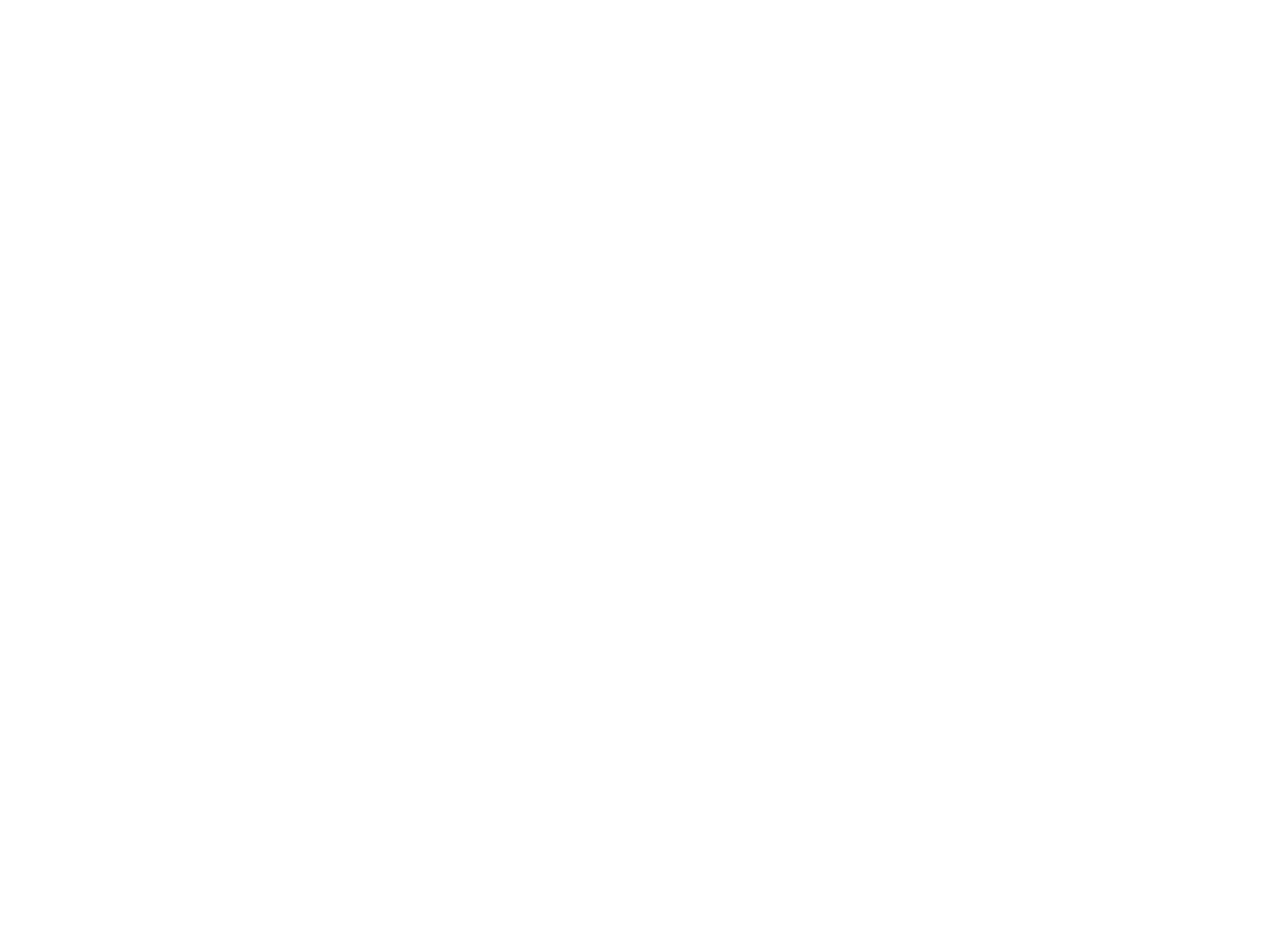
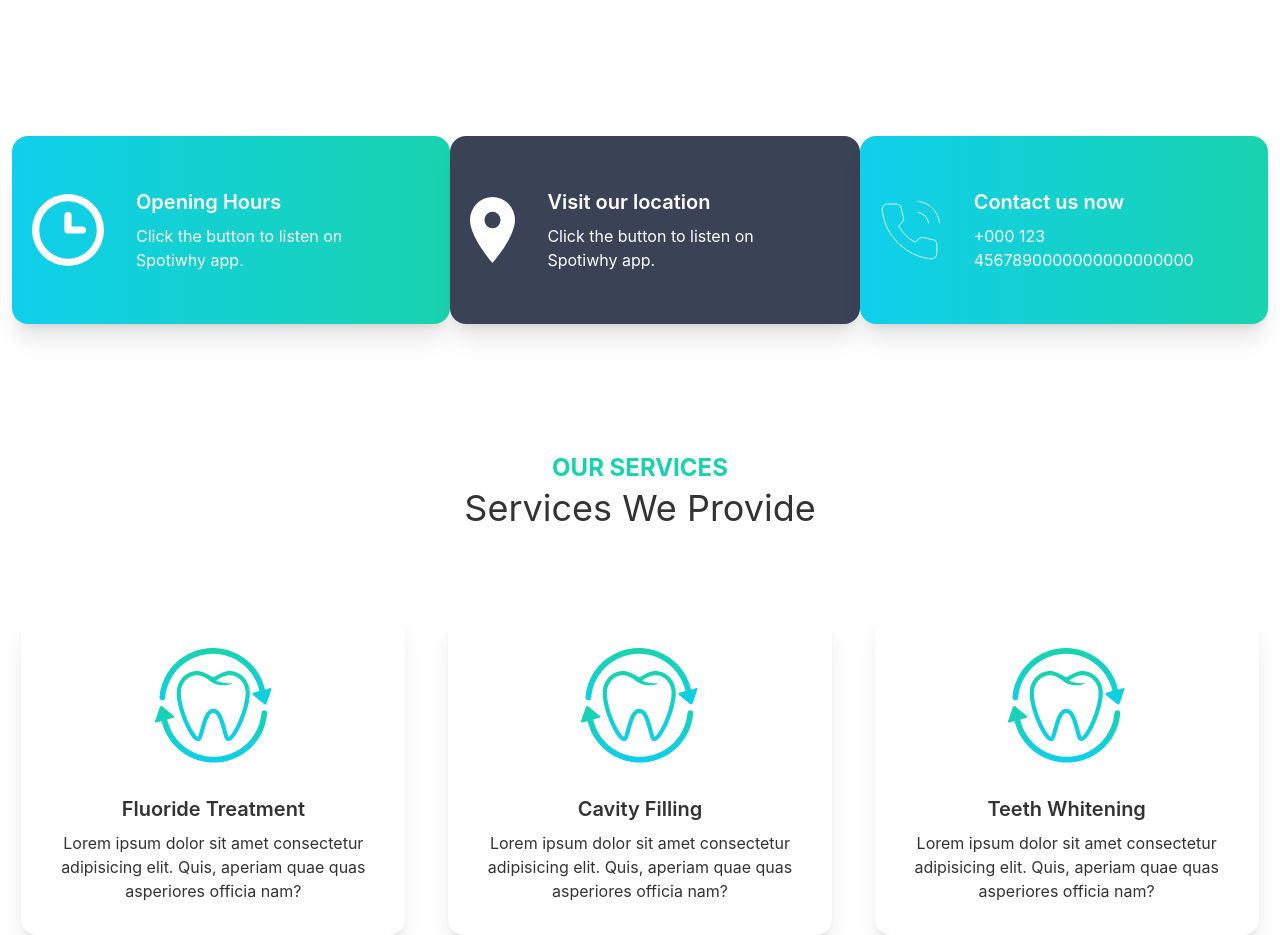
Before and after one commit to its-kayes/Doctors-clint-side, a React (Create React App) app: page / in a window 1280 px wide. Shown: the part 740-1675 px from the top of the page. Before the commit the page ends 864 px from the top, so only its background shows below. Built offline with nearby package versions, Linux system fonts and the light colour scheme.

Commit message:
Info Part Done

```diff
--- a/src/Page/Components/Home/Banner.js
+++ b/src/Page/Components/Home/Banner.js
@@ -9,7 +9,7 @@ const Banner = () => {
                 <div>
                     <h1 class="text-5xl font-bold">Your New Smile Starts Here</h1>
                     <p class="py-6">Provident cupiditate voluptatem et in. Quaerat fugiat ut assumenda excepturi exercitationem quasi. In deleniti eaque aut repudiandae et a id nisi.</p>
-                    <button class="btn btn-primary">Get Started</button>
+                    <button class="btn font-bold text-white bg-gradient-to-r from-primary to-secondary">Get Started</button>
                 </div>
             </div>
         </div>
--- a/src/Page/Components/Home/Home.js
+++ b/src/Page/Components/Home/Home.js
@@ -1,10 +1,15 @@
 import React from 'react';
 import Banner from './Banner';
+import bg from '../../../assets/images/bg.png';
+import Info from './Info/Info';
 
 const Home = () => {
+    let img = <img src={bg} alt="" />
     return (
         <div>
-            <Banner></Banner>
+            <Banner> </Banner>
+
+            <Info> </Info>
 
         </div>
     );
--- /dev/null
+++ b/src/Page/Components/Home/Info/Info.js
@@ -0,0 +1,14 @@
+import React from 'react';
+import InfoDetails from './InfoDetails';
+import InfoPlace from './InfoPlace';
+
+const Info = () => {
+    return (
+        <div>
+            <InfoPlace> </InfoPlace>
+            <InfoDetails> </InfoDetails>
+        </div>
+    );
+};
+
+export default Info;
--- /dev/null
+++ b/src/Page/Components/Home/Info/InfoDetails.js
@@ -0,0 +1,64 @@
+import React from 'react';
+import fluoride from '../../../../assets/images/fluoride.png';
+
+
+const InfoDetails = () => {
+    return (
+        <div className='mt-32'>
+            <p className='text-secondary font-bold text-center text-2xl'> OUR SERVICES </p>
+            <p className='text-center text-4xl mt-1'> Services We Provide </p>
+
+
+            <div className='flex justify-around mt-20'>
+                <div class="card w-96 bg-base-100 shadow-xl">
+                    <figure class="px-10 pt-10">
+                        <img src={fluoride} alt="Shoes" class="rounded-xl" />
+                    </figure>
+                    <div class="card-body items-center text-center">
+                        <h2 class="card-title">Fluoride Treatment</h2>
+                        <p>Lorem ipsum dolor sit amet consectetur adipisicing elit. Quis, aperiam quae quas asperiores officia nam?</p>
+                    </div>
+                </div>
+
+                <div class="card w-96 bg-base-100 shadow-xl ">
+                    <figure class="px-10 pt-10">
+                        <img src={fluoride} alt="Shoes" class="rounded-xl" />
+                    </figure>
+                    <div class="card-body items-center text-center">
+                        <h2 class="card-title">Cavity Filling</h2>
+                        <p>Lorem ipsum dolor sit amet consectetur adipisicing elit. Quis, aperiam quae quas asperiores officia nam?</p>
+                    </div>
+                </div>
+
+                <div class="card w-96 bg-base-100 shadow-xl">
+                    <figure class="px-10 pt-10">
+                        <img src={fluoride} alt="Shoes" class="rounded-xl" />
+                    </figure>
+                    <div class="card-body items-center text-center">
+                        <h2 class="card-title">Teeth Whitening</h2>
+                        <p>Lorem ipsum dolor sit amet consectetur adipisicing elit. Quis, aperiam quae quas asperiores officia nam?</p>
+                    </div>
+                </div>
+            </div>
+
+
+
+
+
+
+
+            {/* <div>
+                <div class="bg-gradient-to-r from-primary to-secondary card lg:card-side shadow-xl p-5">
+                    <figure><img className='' src={fluoride} alt="Album" /></figure>
+                    <div class="card-body">
+                        <h2 class="card-title">Fluoride Treatment</h2>
+                        <p>Click the button to listen on Spotiwhy app.</p>
+                    </div>
+                </div>
+            </div> */}
+
+        </div>
+    );
+};
+
+export default InfoDetails;
--- /dev/null
+++ b/src/Page/Components/Home/Info/InfoPlace.js
@@ -0,0 +1,35 @@
+import React from 'react';
+import clock from '../../../../assets/icons/clock.svg';
+import marker from '../../../../assets/icons/marker.svg';
+import phone from '../../../../assets/icons/phone.svg';
+
+const InfoPlace = () => {
+    return (
+        <div className='flex justify-between m-3 text-white'>
+            <div class="bg-gradient-to-r from-primary to-secondary card lg:card-side shadow-xl p-5">
+                <figure><img className='' src={clock} alt="Album" /></figure>
+                <div class="card-body">
+                    <h2 class="card-title">Opening Hours</h2>
+                    <p>Click the button to listen on Spotiwhy app.</p>
+                </div>
+            </div>
+            <div class=" bg-accent card lg:card-side shadow-xl p-5">
+                <figure><img className='' src={marker} alt="Album" /></figure>
+                <div class="card-body">
+                    <h2 class="card-title">Visit our location</h2>
+                    <p>Click the button to listen on Spotiwhy app.</p>
+                </div>
+            </div>
+            <div class=" bg-gradient-to-r from-primary to-secondary card lg:card-side shadow-xl p-5">
+                <figure><img className='' src={phone} alt="Album" /></figure>
+                <div class="card-body">
+                    <h2 class="card-title">Contact us now</h2>
+                    <p>+000 123 4567890000000000000000</p>
+                </div>
+            </div>
+        </div>
+
+    );
+};
+
+export default InfoPlace;
```
